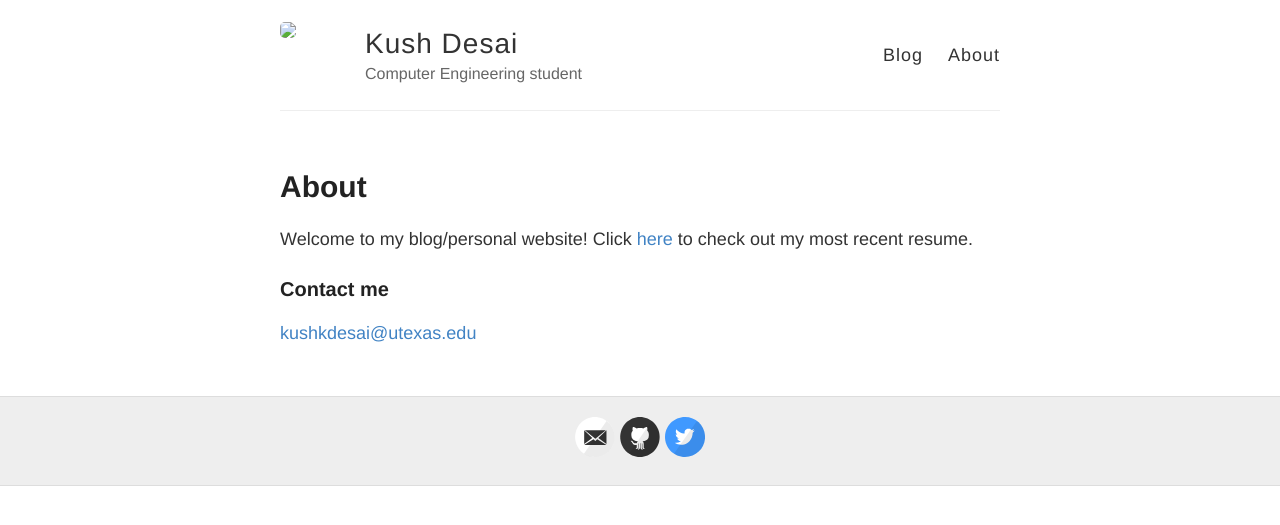
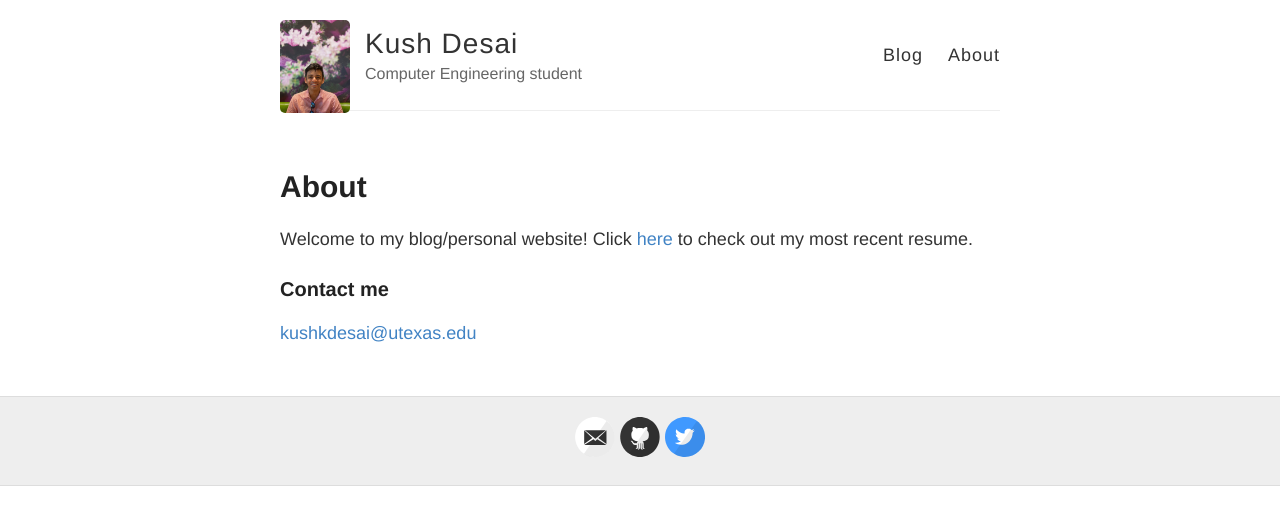
Before and after one commit to kdesai2018/kdesai2018.github.io, a Jekyll site: the page built from about.md, in a window 1280 px wide. Shown: the top 525 px of the page. Built offline with Jekyll 4.4.1, drawn with Linux system fonts in a browser that asks for light colours.

Commit message:
image fix on about page

```diff
--- a/_config.yml
+++ b/_config.yml
@@ -9,7 +9,7 @@ name: Kush Desai
 description: Computer Engineering student
 
 # URL of your avatar or profile pic (you could use your GitHub profile pic)
-avatar: images/headshot.jpg
+avatar: /images/headshot.jpg
 
 #
 # Flags below are optional
```
